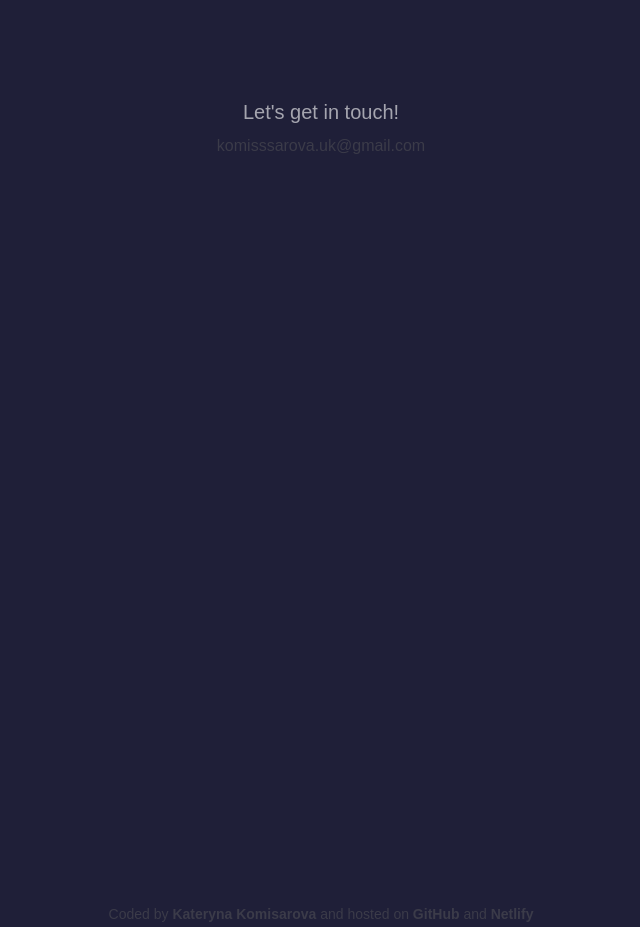
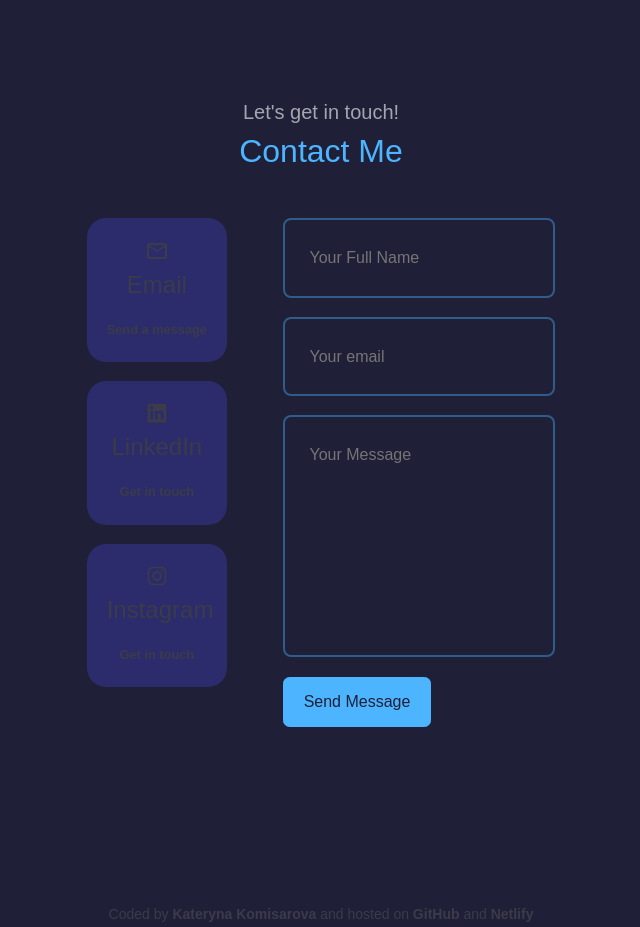
Before and after one commit to komisssarova/new-project, a React (Create React App) app: page / in a window 1280 px wide. Shown: the part 3100-4027 px from the top of the page, without its empty margins (319-959 px from the left). Built offline with nearby package versions, Linux system fonts and the light colour scheme.

Commit message:
added contact component

```diff
--- a/src/Contact.jsx
+++ b/src/Contact.jsx
@@ -1,12 +1,64 @@
 import React from "react";
-import "./App";
 import "./contact.css";
+import { MdOutlineEmail } from "react-icons/md";
+import { AiFillLinkedin } from "react-icons/ai";
+import { AiOutlineInstagram } from "react-icons/ai";
 
-export default function Contact() {
+const Contact = () => {
   return (
     <section id="contact">
       <h5>Let's get in touch!</h5>
-      <p>komisssarova.uk@gmail.com</p>
+      <h2>Contact Me</h2>
+
+      <div className="container contact-container">
+        <div className="contact-options">
+          <article className="contact-option">
+            <MdOutlineEmail className="contact-option-icon" />
+            <h4>Email</h4>
+            <a href="mailto:komisssarova.uk@gmail.com" target="_blank">
+              Send a message
+            </a>
+          </article>
+          <article className="contact-option">
+            <AiFillLinkedin className="contact-option-icon" />
+            <h4>LinkedIn</h4>
+            <a
+              href="https://www.linkedin.com/in/kateryna-komisarova/"
+              target="_blank"
+            >
+              Get in touch
+            </a>
+          </article>
+          <article className="contact-option">
+            <AiOutlineInstagram className="contact-option-icon" />
+            <h4>Instagram</h4>
+            <a href="https://www.instagram.com/komisssarova/" target="_blank">
+              Get in touch
+            </a>
+          </article>
+        </div>
+        {/* END OF CONTACT OPTIONS */}
+        <form action="">
+          <input
+            type="text"
+            name="name"
+            placeholder="Your Full Name"
+            required
+          />
+          <input type="email" name="email" placeholder="Your email" required />
+          <textarea
+            name="message"
+            rows="7"
+            placeholder="Your Message"
+            required
+          ></textarea>
+          <button type="submit" className="btn btn-primary">
+            Send Message
+          </button>
+        </form>
+      </div>
     </section>
   );
-}
+};
+
+export default Contact;
--- a/src/contact.css
+++ b/src/contact.css
@@ -0,0 +1,55 @@
+.container.contact-container {
+    width: 58%;
+    display: grid;
+    grid-template-columns: 30% 58%;
+    gap: 12%;
+}
+
+.contact-options {
+    display: flex;
+    flex-direction: column;
+    gap: 1.2rem;
+}
+
+.contact-option {
+    background: var(--color-bg-variant);
+    padding: 1.2rem;
+    border-radius: 1.2rem;
+    text-align: center;
+    border: 1px solid transparent;
+    transition: var(--transition);
+}
+
+.contact-option:hover {
+    background: transparent;
+    border-color: var(--color-primary-variant);
+}
+
+.contact-option-icon {
+    font-size: 1.5rem;
+    margin-bottom: 0.5rem;
+}
+
+.contact-option a {
+    margin-top: 0.7rem;
+    display: inline-block;
+    font-size: 0.8rem;
+}
+
+
+/* ============ FORM ============== */
+
+form {
+    display: flex;
+    flex-direction: column;
+    gap: 1.2rem;
+}
+
+input, textarea {
+    width: 100%;
+    padding: 1.5rem;
+    border-radius: 0.5rem;
+    background: transparent;
+    border: 2px solid var(--color-primary-variant);
+    resize: none;
+}
```
